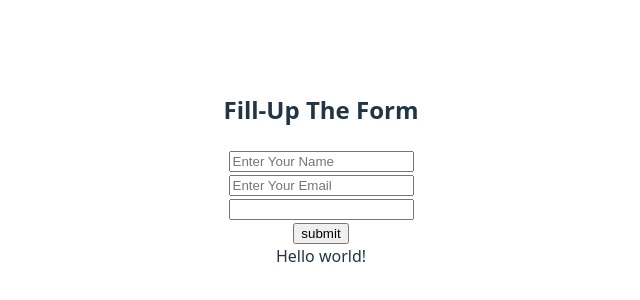
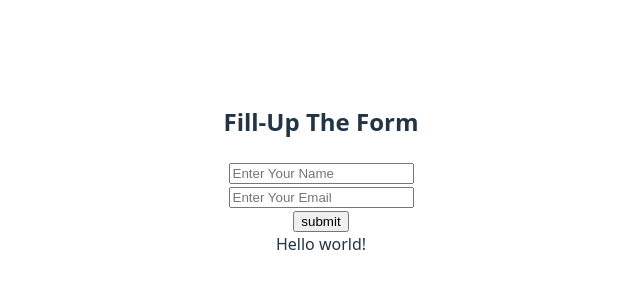
Before and after one commit to Amitkumersarkar/Form-master, a React (Vite) app: page / in a window 1280 px wide. Shown: the part 230-530 px from the top of the page, without its empty margins (319-959 px from the left). Built offline with nearby package versions, Linux system fonts and the light colour scheme.

Commit message:
added refhooks

```diff
--- a/src/App.jsx
+++ b/src/App.jsx
@@ -1,5 +1,6 @@
 
 import './App.css'
+import RefForm from './components/RefForm/RefForm'
 // import SimpleForm from './components/SimpleForm/SimpleForm'
 import StateFulForm from './components/StateFulForm/StateFulForm'
 
@@ -9,7 +10,8 @@ function App() {
     <div>
       <h2>Fill-Up The Form</h2>
       {/* <SimpleForm></SimpleForm> */}
-      <StateFulForm></StateFulForm>
+      {/* <StateFulForm></StateFulForm> */}
+      <RefForm></RefForm>
     </div>
   )
 }
--- /dev/null
+++ b/src/components/RefForm/RefForm.jsx
@@ -0,0 +1,27 @@
+import { useRef } from "react";
+
+const RefForm = () => {
+    // declared ref hooks
+    const nameRef = useRef(null);
+    const emailRef = useRef(null);
+
+
+    const handleSubmit = e => {
+        e.preventDefault();
+        console.log(nameRef.current.value);
+        console.log(emailRef.current.value);
+    }
+    return (
+        <div>
+            <form onSubmit={handleSubmit}>
+                <input ref={nameRef} type="text" name='Name' placeholder="Enter Your Name" />
+                <br />
+                <input ref={emailRef} type="text" name="Email" placeholder="Enter Your Email" />
+                <br />
+                <input type="submit" value="submit" />
+            </form>
+        </div>
+    );
+};
+
+export default RefForm;
--- a/src/components/StateFulForm/StateFulForm.jsx
+++ b/src/components/StateFulForm/StateFulForm.jsx
@@ -15,10 +15,8 @@ const StateFulForm = () => {
             setError('');
             console.log(name, email, password);
         }
-        console.log(email);
-        console.log(name);
-        console.log(password);
 
+        console.log(name, email, password);
     }
 
     const handleEmailChange = e => {
```
